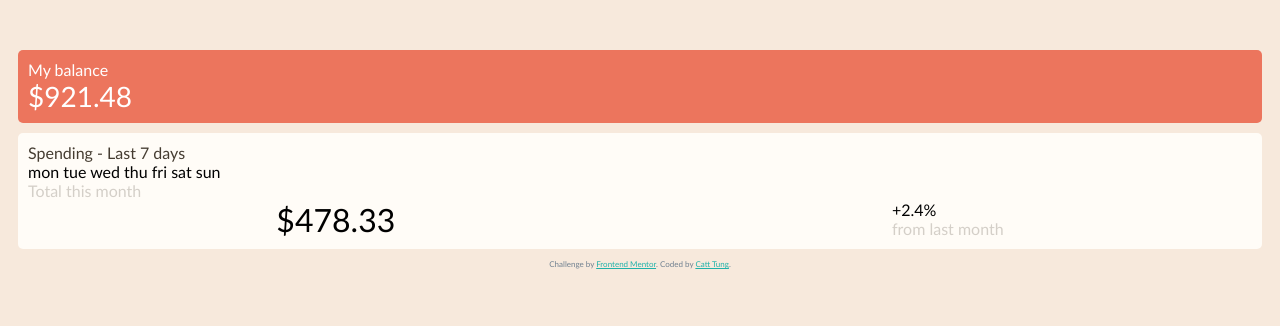
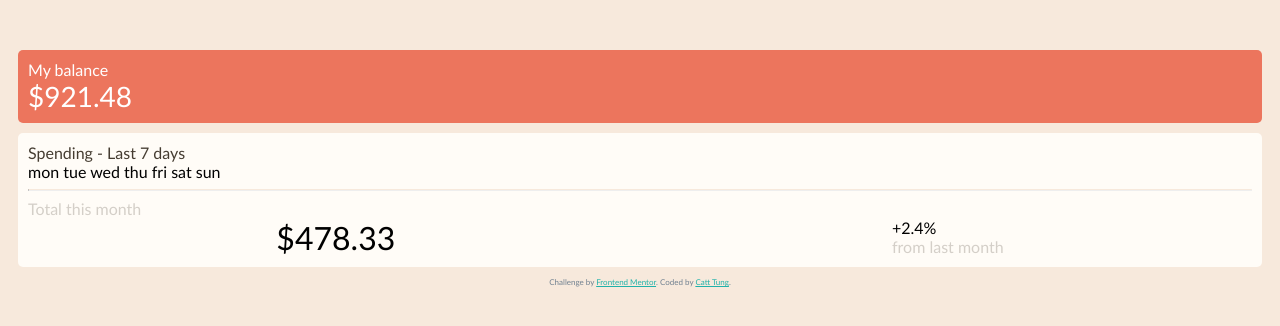
Before and after one commit to catt-tung/expenses-chart-frontend-practice, a plain HTML site: page index.html in a window 1280 px wide. Drawn offline with Linux system fonts and the light colour scheme.

Commit message:
horizontal line

```diff
--- a/index.html
+++ b/index.html
@@ -30,6 +30,7 @@
         sun
       </div>
     </div>
+    <hr>
     <div class="small-text">
       Total this month
     </div>
--- a/styles.css
+++ b/styles.css
@@ -1,6 +1,10 @@
 body {
   background-color: #f7e9dc;
   font-family:'Gill Sans', 'Gill Sans MT', Calibri, 'Trebuchet MS', sans-serif;
+}
+
+hr {
+  border-top: solid 1px #f7e9dc;
 }
 
 .balance-display {
```
